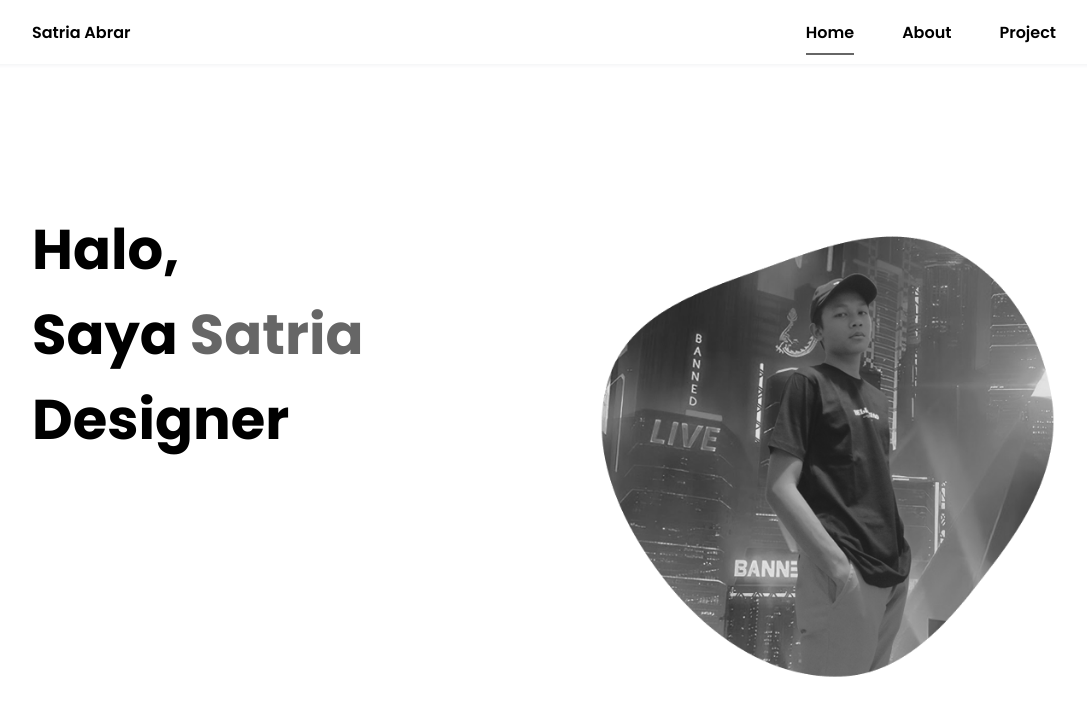
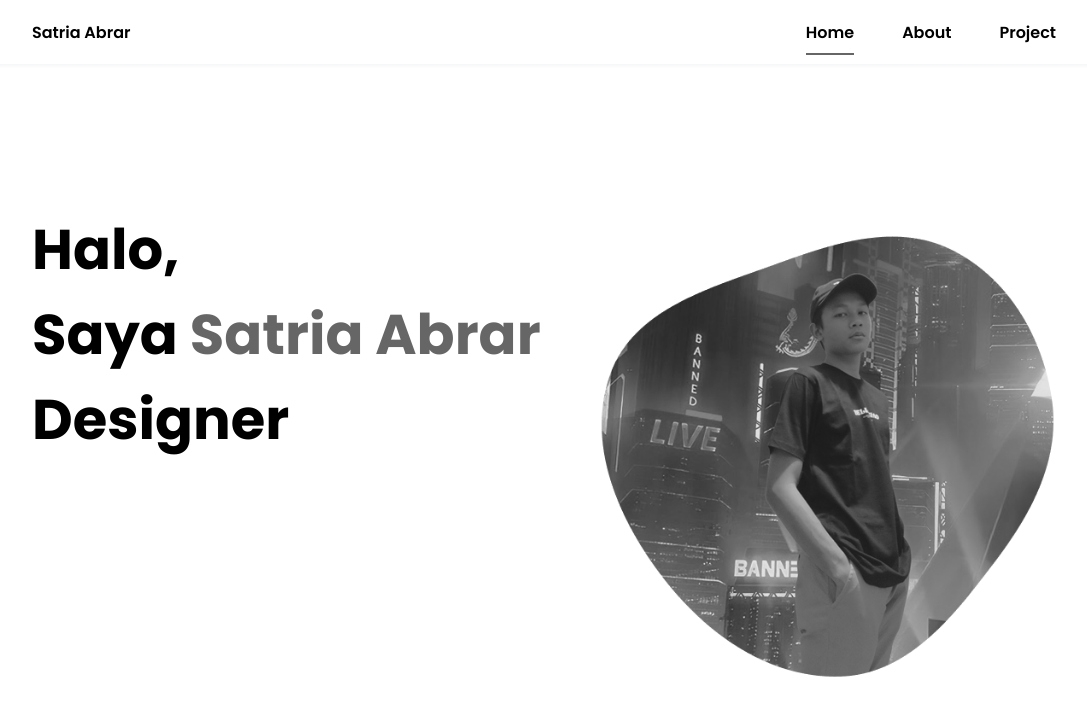
Before and after one commit to satria-abrarr/satria-abrarr.github.io, a plain HTML site: page index.html in a window 1280 px wide. Shown: the top 703 px of the page, without its empty margins (96-1183 px from the left). Drawn offline with nearby package versions, Linux system fonts and the light colour scheme.

Commit message:
merubah nama

```diff
--- a/index.html
+++ b/index.html
@@ -37,7 +37,7 @@
             <!--===== HOME =====-->
             <section class="home bd-grid" id="home">
                 <div class="home__data">
-                    <h1 class="home__title">Halo,<br>Saya <span class="home__title-color">Satria</span><br> Designer</h1>
+                    <h1 class="home__title">Halo,<br>Saya <span class="home__title-color">Satria Abrar</span><br> Designer</h1>
 
 
                 </div>
```
